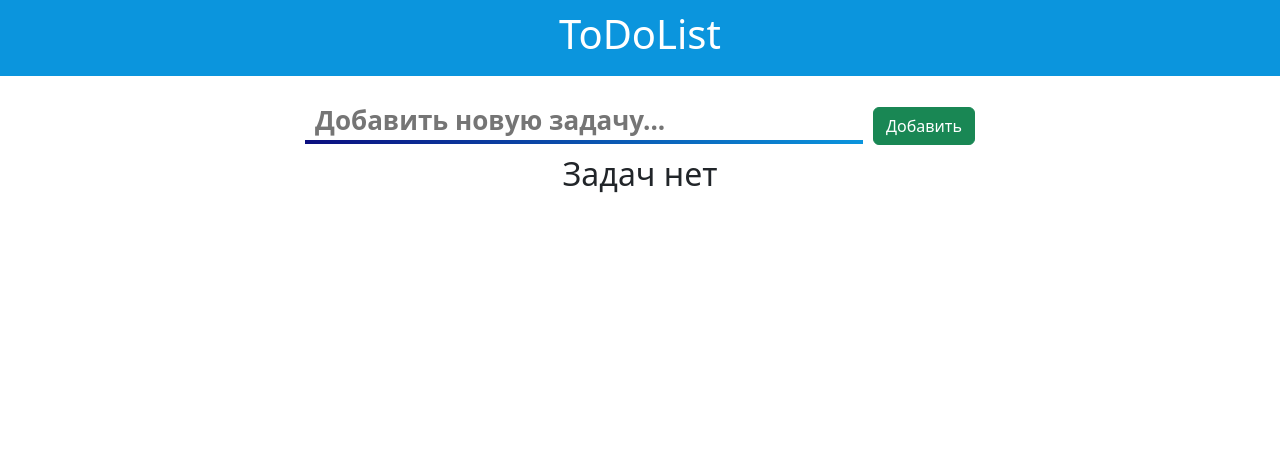
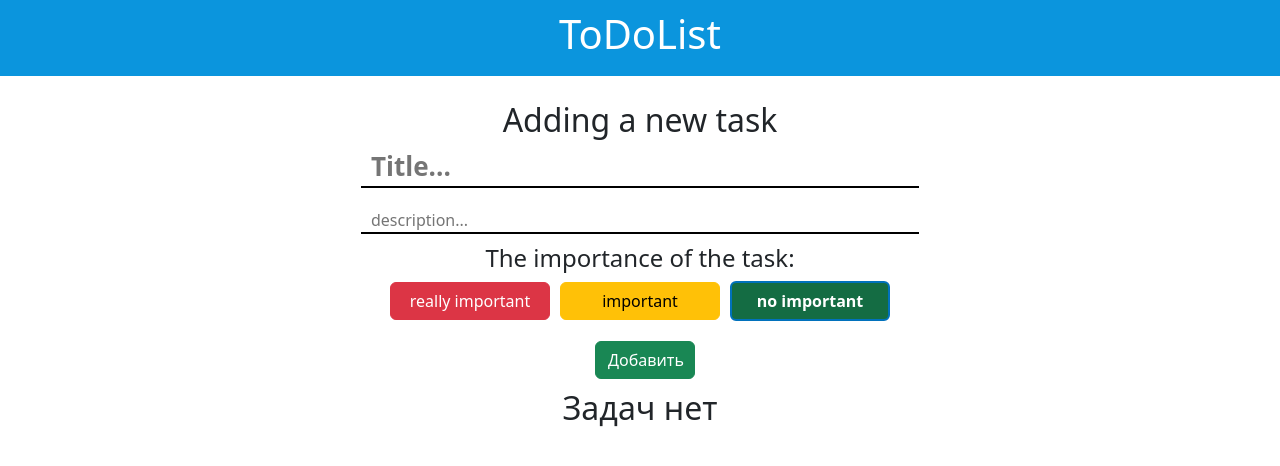
Before and after one commit to Yura-108/ToDoList, a React (Vite) app: page / in a window 1280 px wide. Shown: the top 466 px of the page. Built offline with nearby package versions, Linux system fonts and the light colour scheme.

Commit message:
global changes

```diff
--- a/src/App.jsx
+++ b/src/App.jsx
@@ -1,4 +1,4 @@
-import {useEffect, useState} from 'react'
+import {useEffect, useRef, useState} from 'react'
 import './App.scss'
 import MainInput from "./Components/MainInput.jsx";
 import Task from "./Components/task.jsx";
@@ -8,23 +8,47 @@ function App() {
     const [tasksArray, setTasksArray] = useState( JSON.parse(localStorage.getItem('tasks')) || [])
     const [idTask, setIdTask] = useState(JSON.parse(localStorage.getItem('ids')) || 0)
 
+    const taskTitle = useRef(null)
+    const taskDescription = useRef(null)
+    const [importance, setImportance] = useState('success')
+    const [changeMode, setChangeMode] = useState(false)
+    const [idEditElement, setIdEditElement] = useState(0)
 
-    const addTask = (text) => {
+    const task = {
+        id: 0,
+        text: '',
+        description: '',
+        date: '',
+        tag: '',
+        completed: false,
+        deadline: '',
+    }
+
+    const addTask = (title, description, importance ,nowTime) => {
         setIdTask(idTask => idTask+1)
-        setTasksArray([{text, id: idTask, completed: false}, ...tasksArray])
+        setTasksArray([{title, description, id: idTask, importance, completed: false, date: nowTime}, ...tasksArray])
     }
     const deleteTask = (id) => {
         setTasksArray(tasksArray.filter(task => task.id !== id))
     }
 
-    const changeTask = (text, id) => {
+    const changeTask = (id, title, description, importance) => {
+        console.log(taskTitle, 'h')
+        taskTitle.current.focus()
+        setIdEditElement(id)
+        taskTitle.current.value = title
+        taskDescription.current.value = description
+        setImportance(importance)
+    }
+    const editTask = (title, description, importance) => {
         setTasksArray(tasksArray.map(task => {
-            if(task.id === id) {
-                return {...task, text}
+            if (task.id === idEditElement) {
+                return {...task, title, description, importance}
             } else {
                 return {...task}
             }
         }))
+        setChangeMode(false)
     }
 
     useEffect(() => {
@@ -49,12 +73,13 @@ function App() {
         <header>
             <h1 className="mainTitle">ToDoList</h1>
         </header>
-        <MainInput addTask={addTask} />
+        <MainInput addTask={addTask} formComponents={[taskTitle, taskDescription, importance, setImportance]} changeMode={changeMode} editTask={editTask} />
             {!tasksArray.length && <h2>Задач нет</h2>}
             <Reorder.Group className="container d-flex align-items-center flex-column mt-lg-5" as="div" axis="y" onReorder={setTasksArray} values={tasksArray}>
             {tasksArray.map((taskObj, i) =>
                 <Task
                     changeTask={changeTask}
+                    setChangeMode={setChangeMode}
                     deleteTask={deleteTask} num={i+1} task={taskObj}
                     key={taskObj.id} taskCompleted = {taskCompleted}
                 />)}
--- a/src/Components/MainInput.jsx
+++ b/src/Components/MainInput.jsx
@@ -1,25 +1,68 @@
-import {useEffect, useRef} from "react";
+import {useEffect, useRef, useState} from "react";
 import './mainInput.scss'
 
-export default function MainInput({addTask}) {
-    const task = useRef(null)
+export default function MainInput({addTask, formComponents, changeMode, editTask}) {
+    const [taskTitle, taskDescription, importance, setImportance] = formComponents
 
     const submit = (e) => {
-        e.preventDefault()
-        const textTask = task.current.value
-        addTask(textTask)
-        task.current.value = ''
+        if (!changeMode) {
+            e.preventDefault()
+            const title = taskTitle.current.value
+            const description = taskDescription.current.value
+
+            let currentDate = new Date();
+            let day = currentDate.getDate();
+            let month = currentDate.getMonth() + 1; // Месяцы начинаются с 0
+            let year = currentDate.getFullYear();
+            let hour = currentDate.getHours()
+            let minutes = currentDate.getMinutes()
+
+            day = (day < 10) ? '0' + day : day;
+            month = (month < 10) ? '0' + month : month;
+            hour = (hour < 10) ? '0' + hour : hour
+            minutes = (minutes < 10) ? '0' + minutes : minutes
+
+            const formattedDate = day + '.' + month + '.' + year;
+            const currentTime = hour + ':' + minutes
+
+            addTask(title, description, importance, {formattedDate, currentTime})
+            taskTitle.current.value = ''
+            taskDescription.current.value = ''
+            setImportance("success")
+        } else {
+            e.preventDefault()
+            const title = taskTitle.current.value
+            const description = taskDescription.current.value
+            editTask(title, description, importance)
+            taskTitle.current.value = ''
+            taskDescription.current.value = ''
+            setImportance("success")
+
+        }
     }
 
     useEffect(() => {
-       task.current.focus()
+       taskTitle.current.focus()
     }, [])
 
     return (
         <div className="container mainInput">
+            {changeMode && <h2>Editing a task</h2>}
+            {!changeMode && <h2>Adding a new task</h2>}
             <form onSubmit={submit} action="">
-                <input placeholder="Добавить новую задачу..." required ref={task} type="text"/>
-                <button className="btn btn-success">Добавить</button>
+                <input id="titleInput" placeholder="Title..." required ref={taskTitle} type="text"/>
+                <input id="descriptionInput" placeholder="description..." required ref={taskDescription} type="text"/>
+                <div className="importance">
+                    <h4>The importance of the task: </h4>
+                    <div onClick={() => setImportance('danger')} className={importance === "danger" ? "btn btn-danger active" :"btn btn-danger"}>really important</div>
+                    <div onClick={() => setImportance('warning')} className={importance === "warning" ? "btn btn-warning active" :"btn btn-warning"}>important</div>
+                    <div onClick={() => setImportance('success')} className={importance === "success" ? "btn btn-success active" :"btn btn-success"}>no important</div>
+                </div>
+                <div className="deadline">
+
+                </div>
+                {!changeMode &&  <button onSubmit={() => submit()} className="btn btn-success">Добавить</button>}
+                {changeMode &&  <button onSubmit={() => submit()} className="btn btn-primary">Изменить</button>}
             </form>
         </div>
     )
--- a/src/Components/mainInput.scss
+++ b/src/Components/mainInput.scss
@@ -4,16 +4,40 @@
 
   button {
     margin-left: 10px;
+    width: 100px;
+    margin-top: 20px;
   }
-
+  form {
+    display: flex;
+    flex-direction: column;
+    align-items: center;
+  }
+  .importance {
+    margin-top: 10px;
+    font-size: 16px;
+    width: 50%;
+    .active {
+      border: 2px solid #0171BC;
+      font-weight: bold;
+    }
+    div {
+      width: 160px;
+      margin: 0 5px;
+    }
+  }
+  #titleInput {
+    font-size: 26px;
+    font-weight: bold;
+  }
+  #descriptionInput {
+    font-size: 16px;
+    font-weight: 500;
+    margin-top: 20px;
+  }
   input {
     border: none;
-    border-bottom: 4px solid transparent;
-    border-image: linear-gradient(to right, #0B0E7F , #0B95DD);
-    border-image-slice: 1;
+    border-bottom: 2px solid black;
     width: 50%;
-    font-size: 26px;
-    font-weight: bold;
     outline: none;
     padding: 0 10px;
   }
--- a/src/Components/task.jsx
+++ b/src/Components/task.jsx
@@ -1,50 +1,78 @@
 import './task.scss'
 import {useEffect, useRef, useState} from "react";
 import {Reorder} from "framer-motion";
-
-export default function Task({num, task, deleteTask, changeTask, taskCompleted}) {
-    const [changeMode, setChangeMode] = useState(false)
-
-    const checkbox = useRef(null)
-    const changeInput = useRef(null)
+import {motion} from "framer-motion";
 
 
-    const submit = (e) => {
-        e.preventDefault()
-        changeTask(changeInput.current.value, task.id)
-        setChangeMode(false)
+export default function Task({num, task, deleteTask, changeTask, taskCompleted, setChangeMode}) {
+    const [wrapTask, setWrapTask] = useState(false)
+    const checkbox = useRef(null)
+
+    const edit = () => {
+        changeTask(task.id, task.title, task.description, task.importance)
+        setChangeMode(true)
+        setWrapTask(true)
     }
 
-    useEffect(() => {
-        if (changeMode) {
-            changeInput.current.value = task.text
-            changeInput.current.focus()
-        }
-    }, [changeMode])
-
-
     return (
-        <Reorder.Item className="task" as="div" value={task}>
-
-                {!changeMode && <>
-                    <h2>{num}.</h2><h2 className={task.completed ? "ms-3 completed" : "ms-3"}>{task.text}</h2>
+        <Reorder.Item className={wrapTask ? "task wrap" : "task"} as="div" value={task}>
+            <div className="headerTask">
+                <div className="title">
+                    <h2>{num}.</h2>
+                    <motion.h2
+                        className={task.completed ? "mainText completed": "mainText"}
+                        animate={{ opacity: 1 }}
+                        initial={{ opacity: 0 }}
+                        transition={{ duration: 0.5 }}>
+                        {task.title}
+                    </motion.h2>
+                </div>
+                <div className="panel">
                     <input checked={task.completed} className="checkbox" ref={checkbox}
                            onChange={() => taskCompleted(checkbox.current.checked, task.id)} type="checkbox"/>
-                    <button disabled={task.completed} onClick={() => {
-                        setChangeMode(true)
-                    }} className="btn btn-primary">Изменить
+                    <button onClick={() => edit()}
+                            id="btnEdit"><i className="bi bi-pencil-square"></i></button>
+                    <button id="btnDelete" onClick={() => deleteTask(task.id)}><i className="bi bi-x-octagon"></i></button>
+                    <button id="unwrap" onClick={() => setWrapTask(!wrapTask)}>
+                        <i className={wrapTask ? "bi bi-chevron-up" : "bi bi-chevron-down"}></i>
                     </button>
-                    <button onClick={() => deleteTask(task.id)} className="btn btn-danger">Удалить</button>
-                </>
-                }
-                {changeMode &&
-                    <form action="" onSubmit={submit}>
-                        <h2>{num}.</h2>
-                        <input ref={changeInput} required type="text"/>
-                        <button className="btn btn-success ms-auto">Save</button>
-                    </form>
-                }
-
+                </div>
+            </div>
+            <div className="contentTask">
+                <div className="description">
+                    <h6>description: </h6>
+                    <p>{task.description}</p>
+                </div>
+                <div className="time">
+                    <h6>Time:</h6>
+                    <h6 style={{marginLeft: "10px"}}>{task.date.currentTime}</h6>
+                </div>
+                <div className="date">
+                    <h6>Date: </h6>
+                    <h6 style={{marginLeft: "10px"}}>{task.date.formattedDate}</h6>
+                </div>
+                <div className="completedInfo">
+                    <h6>completed:
+                        <motion.span
+                            style={{
+                                color: task.completed ? "#198754" : "#dc3545",
+                                marginLeft: "10px",
+                            }}
+                            animate={{ opacity: 1, color: task.completed ? "#198754" : "#dc3545" }}
+                            initial={{ opacity: 0, color: "#198754" }}
+                            transition={{ duration: 0.7 }}>
+                            {task.completed ? "The task is completed" : "The task is not completed"}
+                        </motion.span>
+                    </h6>
+                </div>
+                <div className="importance">
+                    <h6>importance: </h6>
+                    <div className={"tag btn btn-" + task.importance}>{task.importance}</div>
+                </div>
+                <div className="deadline">
+                    <h6>deadline: </h6>
+                </div>
+            </div>
         </Reorder.Item>
     )
 }
```
Also changed, not shown: package.json (+6 -3 lines), src/Components/task.scss (+97 -19 lines), src/img/unwrap.svg (added), 1 other file (tests, documents, lock files or other folders).
